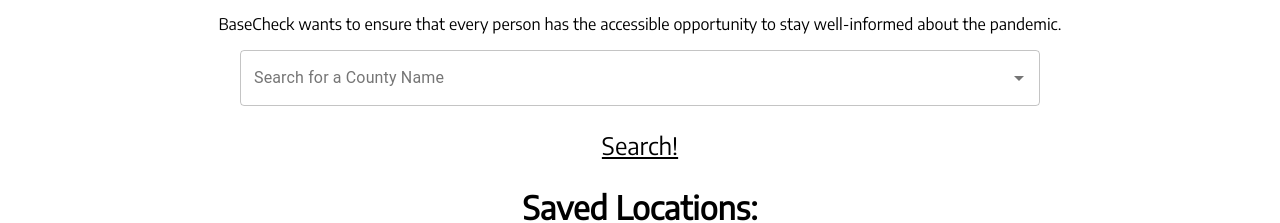
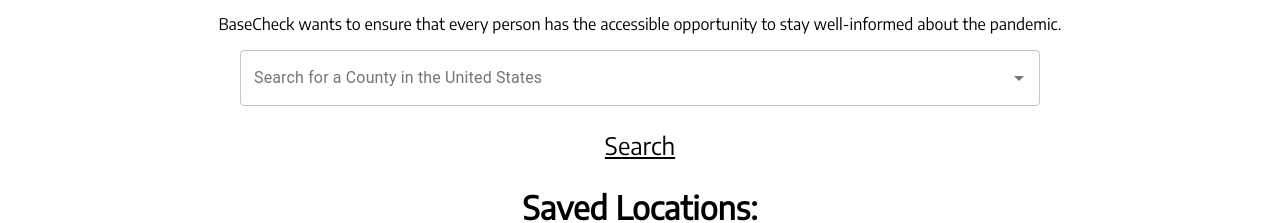
Before and after one commit to autumn-info-442a/team-b, a React (Create React App) app in the folder my-app/: page / in a window 1280 px wide. Shown: the part 239-462 px from the top of the page. Built offline with nearby package versions, Linux system fonts and the light colour scheme.

Commit message:
Added App title

```diff
--- a/my-app/public/index.html
+++ b/my-app/public/index.html
@@ -24,7 +24,7 @@
       work correctly both with client-side routing and a non-root public URL.
       Learn how to configure a non-root public URL by running `npm run build`.
     -->
-    <title>React App</title>
+    <title>BaseCheck</title>
   </head>
   <body>
     <noscript>You need to enable JavaScript to run this app.</noscript>
--- a/my-app/src/components/SearchBar.js
+++ b/my-app/src/components/SearchBar.js
@@ -23,11 +23,11 @@ export default function SearchBar() {
               setInput(e.target.value);
             }}
             style={{ width: '50em' }}
-            renderInput={(params) => <TextField {...params} label="Search for a County Name" variant="outlined" />}
+            renderInput={(params) => <TextField {...params} label="Search for a County in the United States" variant="outlined" />}
           />
         </form>
       </div>
-      <a href={'/search/' + input} className="search-button">Search!</a>
+      <a href={'/search/' + input} className="search-button">Search</a>
     </div>
   );
 }
```
